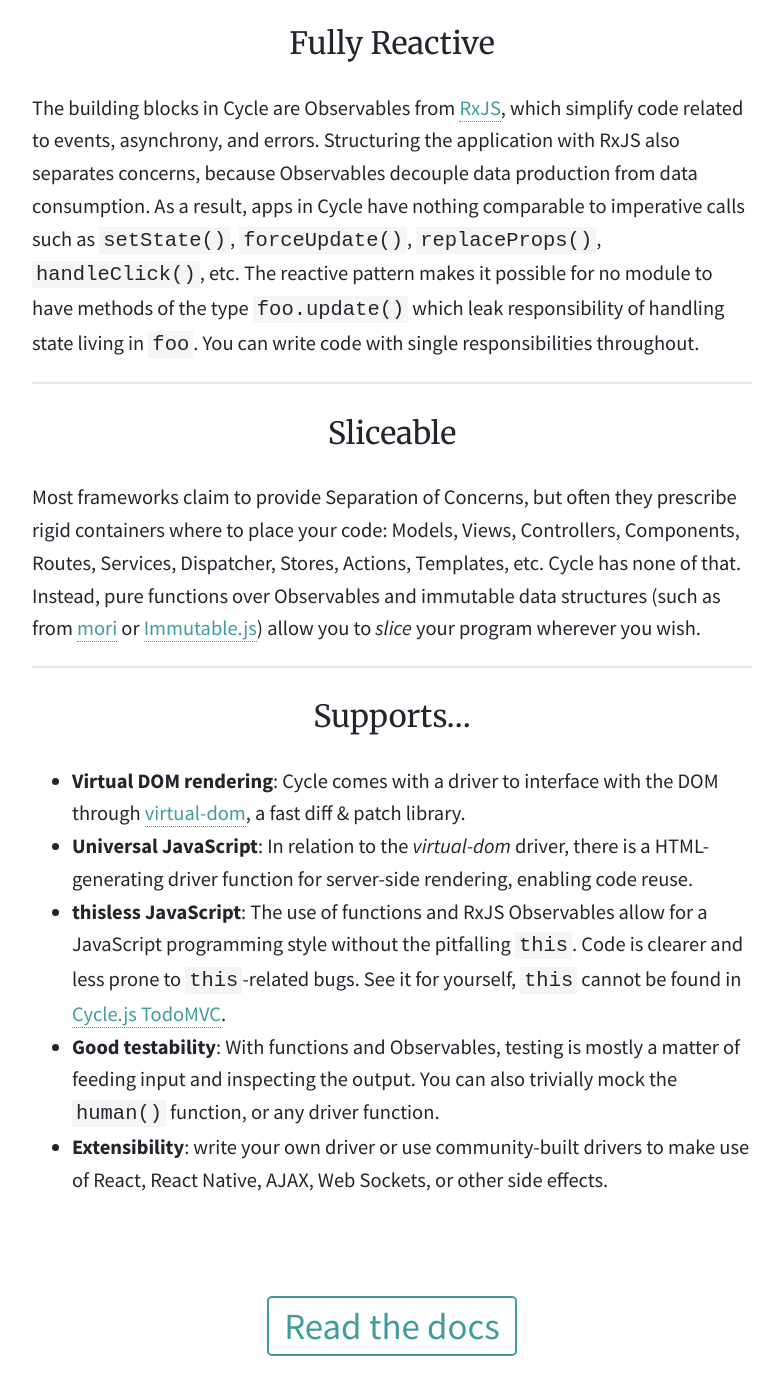
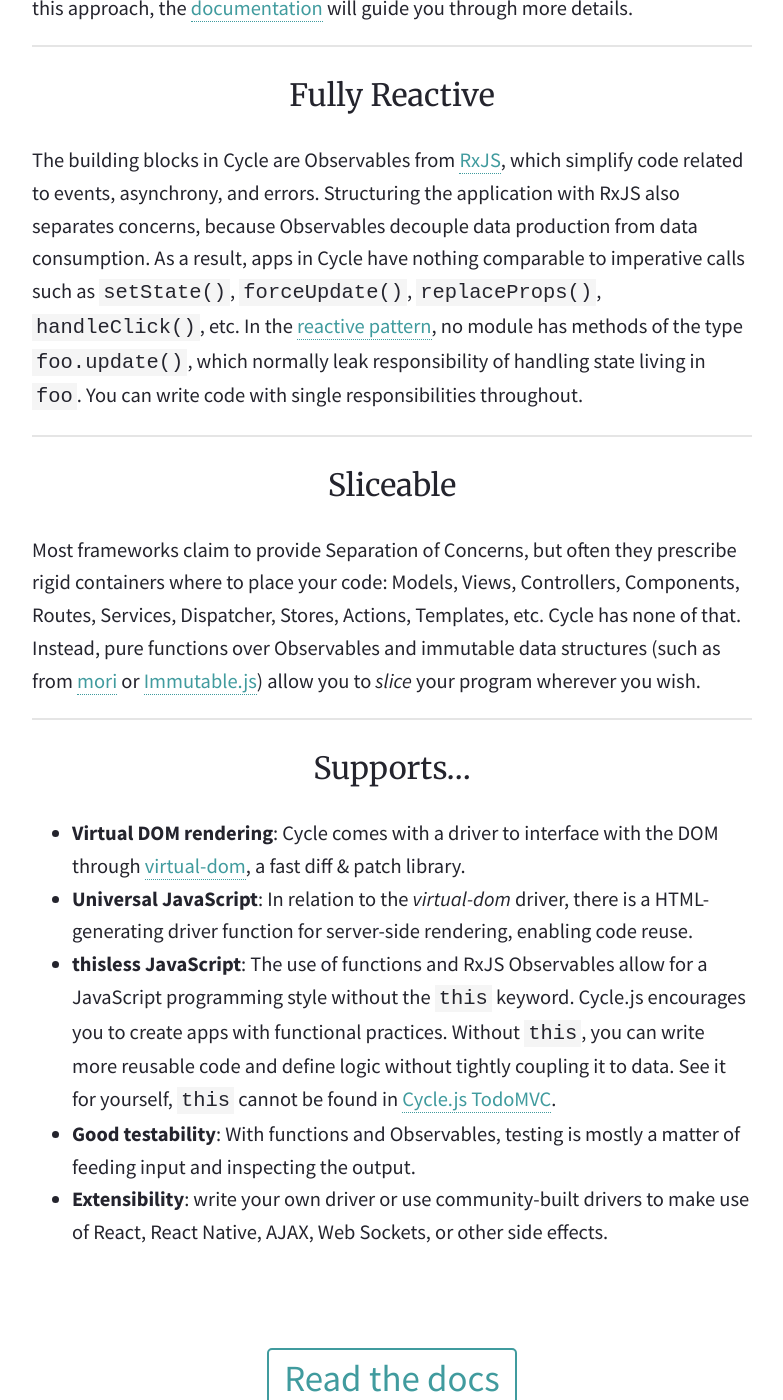
Before and after one commit to cyclejs/old-website, a Jekyll site: the page built from index.html, in a window 1280 px wide and 1400 px high, scrolled down 2212 px. Shown: the whole window, without its empty margins (248-1031 px from the left). Built offline with Jekyll 4.4.1, drawn with Linux system fonts in a browser that asks for light colours; nearby versions of some CDN libraries; some of the changed text lies outside the part shown.

Commit message:
Improve homepage content with Eryk's feedback

```diff
--- a/_includes/homepage-content.md
+++ b/_includes/homepage-content.md
@@ -28,16 +28,18 @@
   };
 }
 
-run(main, { DOM: makeDOMDriver('.js-container') });
+run(main, {
+  DOM: makeDOMDriver('.js-container')
+});
 {% endhighlight %}
 
-The computer function is `main()`, with input `drivers` as a collection of Response Observables, and outputs a collection of Request Observables. The human function is represented by the DOM Driver in the code above, because in the context of a web application, the DOM is a proxy to the user. The responsibility of `main()` is to transform DOM Response Observables to DOM Request Observables, through a chain of RxJS operators. To learn more about this approach, the [documentation](/getting-started.html) will guide you through more details.
+The computer function is `main()`, with input `drivers` as a collection of Response [Observables](http://reactivex.io/intro.html) (event streams from [ReactiveX](http://reactivex.io/)), and outputs a collection of Request Observables. The human function is represented by the DOM Driver in the code above, because in the context of a web application, the DOM is a proxy to the user. The responsibility of `main()` is to transform DOM Response Observables to DOM Request Observables, through a chain of RxJS operators. To learn more about this approach, the [documentation](/getting-started.html) will guide you through more details.
 
 - - -
 
 ## Fully Reactive
 
-The building blocks in Cycle are Observables from [RxJS](https://github.com/Reactive-Extensions/RxJS), which simplify code related to events, asynchrony, and errors. Structuring the application with RxJS also separates concerns, because Observables decouple data production from data consumption. As a result, apps in Cycle have nothing comparable to imperative calls such as `setState()`, `forceUpdate()`, `replaceProps()`, `handleClick()`, etc. The reactive pattern makes it possible for no module to have methods of the type `foo.update()` which leak responsibility of handling state living in `foo`. You can write code with single responsibilities throughout.
+The building blocks in Cycle are Observables from [RxJS](https://github.com/Reactive-Extensions/RxJS), which simplify code related to events, asynchrony, and errors. Structuring the application with RxJS also separates concerns, because Observables decouple data production from data consumption. As a result, apps in Cycle have nothing comparable to imperative calls such as `setState()`, `forceUpdate()`, `replaceProps()`, `handleClick()`, etc. In the [reactive pattern](/observables.html), no module has methods of the type `foo.update()`, which normally leak responsibility of handling state living in `foo`. You can write code with single responsibilities throughout.
 
 - - -
 
@@ -51,6 +53,6 @@
 
 - **Virtual DOM rendering**: Cycle comes with a driver to interface with the DOM through [virtual-dom](https://github.com/Matt-Esch/virtual-dom), a fast diff & patch library.
 - **Universal JavaScript**: In relation to the *virtual-dom* driver, there is a HTML-generating driver function for server-side rendering, enabling code reuse.
-- **thisless JavaScript**: The use of functions and RxJS Observables allow for a JavaScript programming style without the pitfalling `this`. Code is clearer and less prone to `this`-related bugs. See it for yourself, `this` cannot be found in [Cycle.js TodoMVC](https://github.com/staltz/todomvc-cycle/tree/master/js).
-- **Good testability**: With functions and Observables, testing is mostly a matter of feeding input and inspecting the output. You can also trivially mock the `human()` function, or any driver function.
+- **thisless JavaScript**: The use of functions and RxJS Observables allow for a JavaScript programming style without the `this` keyword. Cycle.js encourages you to create apps with functional practices. Without `this`, you can write more reusable code and define logic without tightly coupling it to data. See it for yourself, `this` cannot be found in [Cycle.js TodoMVC](https://github.com/staltz/todomvc-cycle/tree/master/js).
+- **Good testability**: With functions and Observables, testing is mostly a matter of feeding input and inspecting the output.
 - **Extensibility**: write your own driver or use community-built drivers to make use of React, React Native, AJAX, Web Sockets, or other side effects.
```
